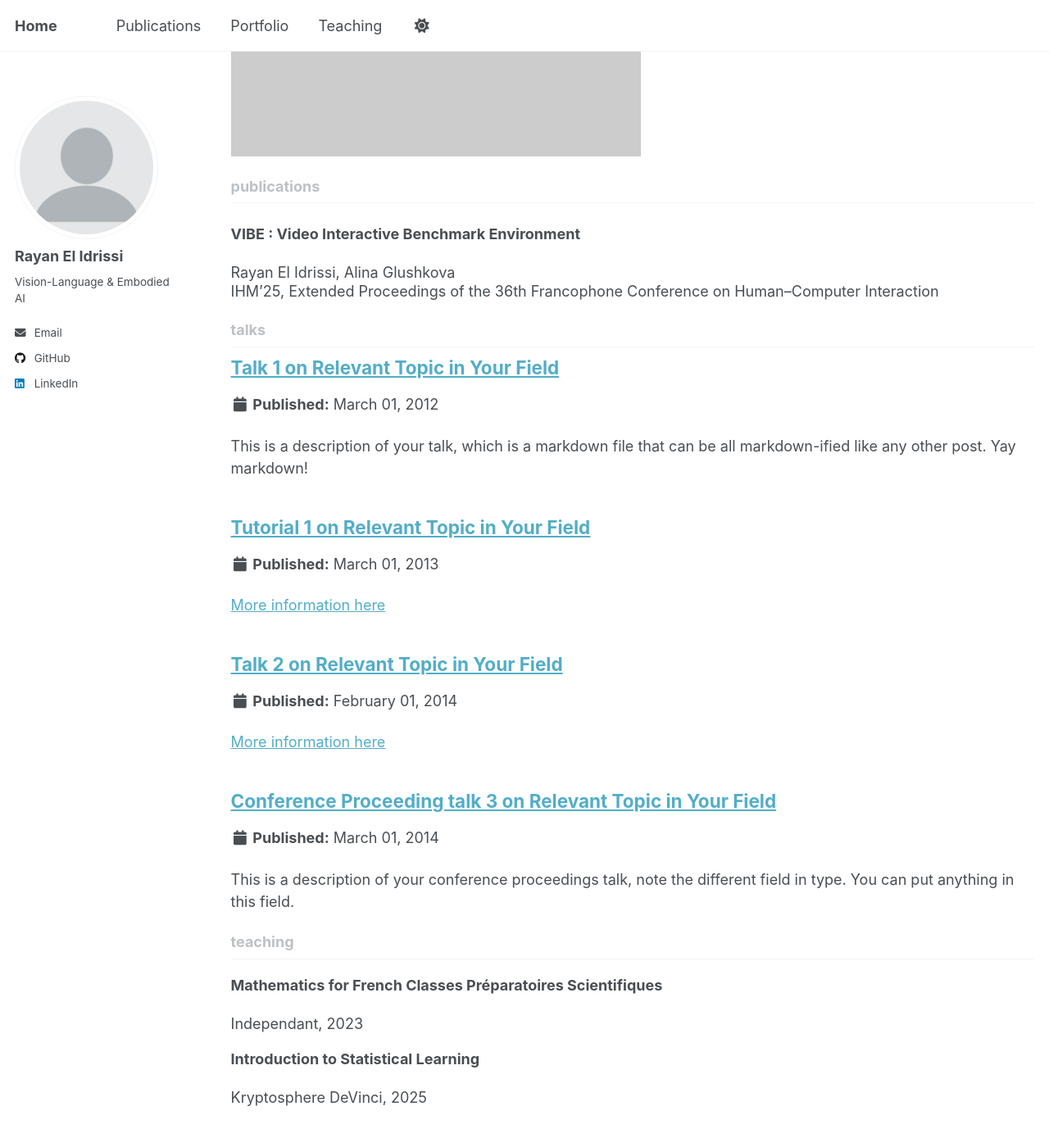
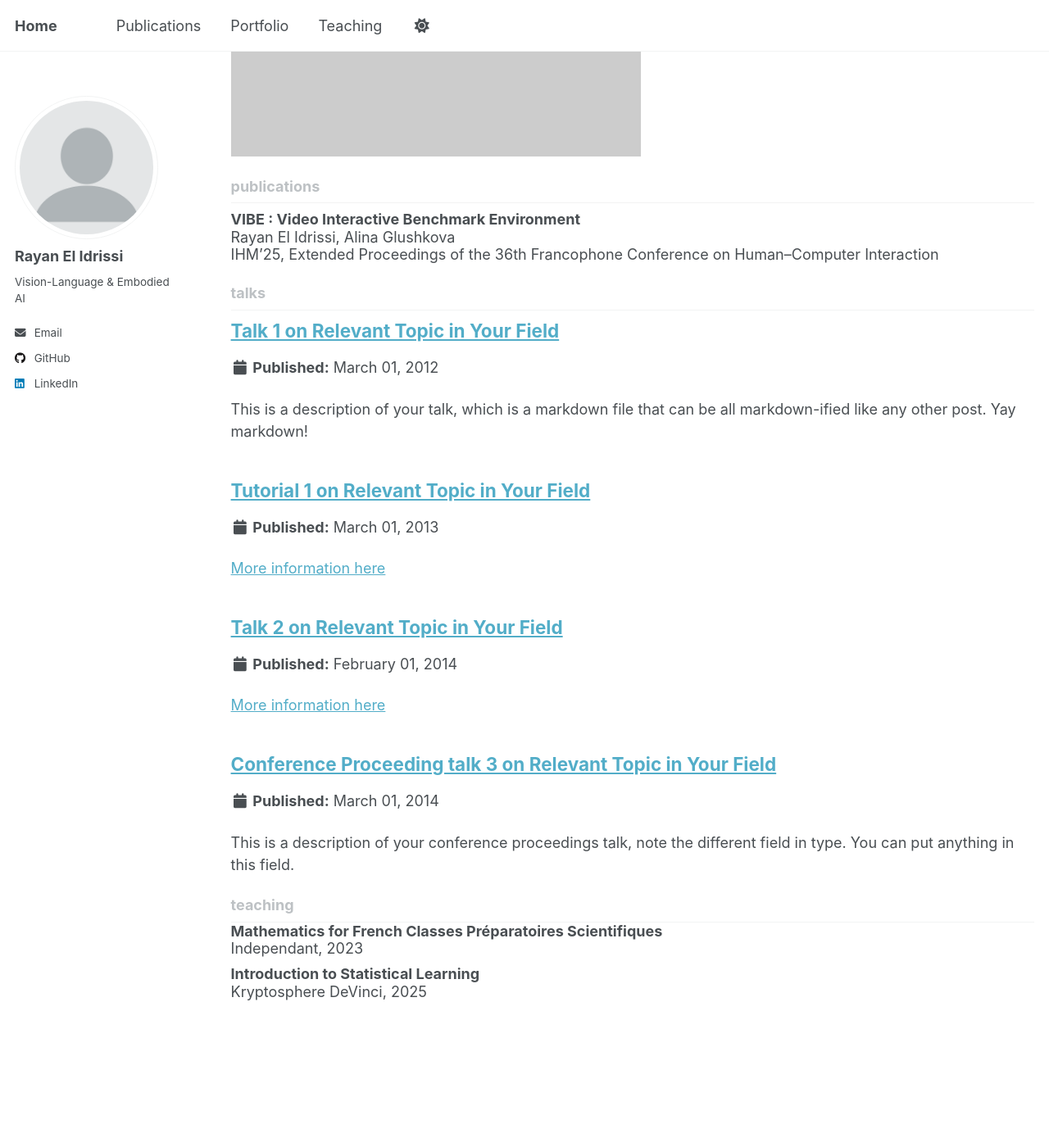
Before and after one commit to rayan-elidrissi/rayan-elidrissi.github.io, a Jekyll site: the page built from _pages/collection-archive.html, in a window 1280 px wide and 1400 px high, scrolled down 894 px. Shown: the top 1389 px of the window at 82% size. Built offline with Jekyll 4.4.1, drawn with Linux system fonts in a browser that asks for light colours; a script that is not in the unit is left out.

Commit message:
update[A

```diff
--- a/_includes/archive-single.html
+++ b/_includes/archive-single.html
@@ -36,7 +36,7 @@
     {% endif %}
 
     {% if post.collection == 'publications' %}
-      <p><strong><a href="{{ base_path }}{{ post.url }}" rel="permalink" style="color: inherit; text-decoration: none;">{{ title }}</a></strong></p>
+      <p class="archive__item-titleline"><strong><a href="{{ base_path }}{{ post.url }}" rel="permalink" style="color: inherit; text-decoration: none;">{{ title }}</a></strong></p>
       {% if post.authors or post.author %}
         <p class="archive__item-authors">{{ post.authors | default: post.author }}</p>
       {% endif %}
@@ -53,7 +53,7 @@
         <p class="archive__item-venue">{{ post.venue }}</p>
       {% endif %}
     {% elsif post.collection == 'teaching' %}
-      <p><strong><a href="{{ base_path }}{{ post.url }}" rel="permalink" style="color: inherit; text-decoration: none;">{{ title }}</a></strong></p>
+      <p class="archive__item-titleline"><strong><a href="{{ base_path }}{{ post.url }}" rel="permalink" style="color: inherit; text-decoration: none;">{{ title }}</a></strong></p>
       <p class="archive__item-venue">
         {% if post.venue %}{{ post.venue }}{% endif %}{% if post.date %}{% if post.venue %}, {% endif %}{{ post.date | default: "1900-01-01" | date: "%Y" }}{% endif %}
       </p>
--- a/_sass/layout/_archive.scss
+++ b/_sass/layout/_archive.scss
@@ -52,10 +52,11 @@
   margin-bottom: 0.5rem;
 }
 
+.archive__item-titleline,
 .archive__item-authors,
 .archive__item-venue,
 .archive__item-keywords {
-  margin: 0.1rem 0;
+  margin: 0;
   line-height: 1.2;
 }
 
```
